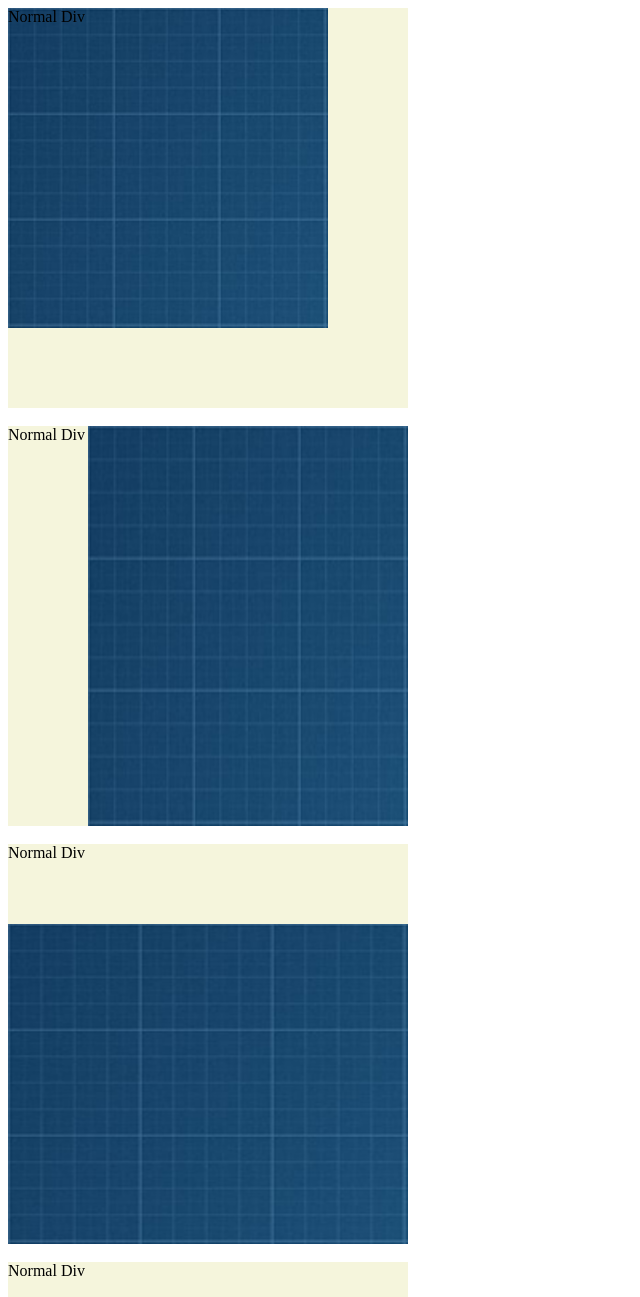
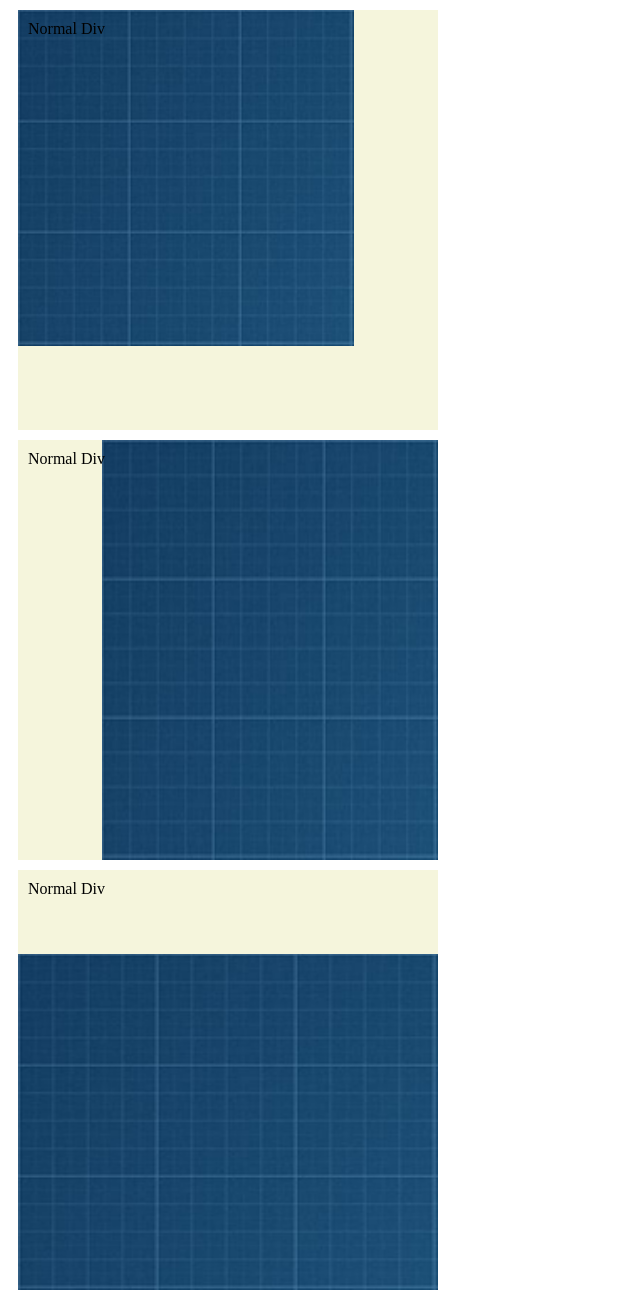
Before and after one commit to 3bdoMorsyy/CSS-Course, a plain HTML site: page Assignment 2/index.html in a window 1280 px wide. Shown: the top 1297 px of the page, without its empty margins (0-640 px from the left). Drawn offline with Linux system fonts and the light colour scheme.

Commit message:
Assignment 1 , 2

```diff
--- a/Assignment 2/index.html
+++ b/Assignment 2/index.html
@@ -6,20 +6,20 @@
     <link rel="stylesheet" href="master.css">
 </head>
 <body>
-    <!-- <div class="assign-1-shape-1">Normal Div</div><br>
-    <div class="assign-1-shape-2">Normal Div</div><br>
-    <div class="assign-1-shape-3">Normal Div</div><br>
+    <!-- <div class="assign-1-shape-1">Normal Div</div>
+    <div class="assign-1-shape-2">Normal Div</div>
+    <div class="assign-1-shape-3">Normal Div</div>
     <hr> -->
                             <!-- 2 -->
-    <!-- <div class="assign-1-shape-4">Normal Div</div><br>
-    <div class="assign-1-shape-5">Normal Div</div><br>
-    <div class="assign-1-shape-6">Normal Div</div><br>
-    <div class="assign-1-shape-7">Normal Div</div><br> -->
+    <!-- <div class="assign-1-shape-4">Normal Div</div>
+    <div class="assign-1-shape-5">Normal Div</div>
+    <div class="assign-1-shape-6">Normal Div</div>
+    <div class="assign-1-shape-7">Normal Div</div> -->
 
                             <!-- 3 , 4 -->
-    <div class="assign-1-shape-4">Normal Div</div><br>
-    <div class="assign-1-shape-5">Normal Div</div><br>
-    <div class="assign-1-shape-6">Normal Div</div><br>
-    <div class="assign-1-shape-7">Normal Div</div><br>
+    <div class="assign-1-shape-4">Normal Div</div>
+    <div class="assign-1-shape-5">Normal Div</div>
+    <div class="assign-1-shape-6">Normal Div</div>
+    <div class="assign-1-shape-7">Normal Div</div>
 </body>
 </html>
--- a/Assignment 2/master.css
+++ b/Assignment 2/master.css
@@ -1,4 +1,6 @@
 /* div {
+margin: 10px;
+padding: 10px;
 width: 500px;
 padding: 20px;
 background-color: blueviolet;
@@ -14,6 +16,8 @@ background-color: rgb(138, 43, 226 ,0.1);
                             /* 2 */
 
 /* div{
+        margin: 10px;
+        padding: 10px;
         width: 400px;
         height: 400px;
         background-image: url("css-assignment-5-8.png");
@@ -32,6 +36,8 @@ background-color: rgb(138, 43, 226 ,0.1);
 } */
                                     /* 3 */
 /* div {
+    margin: 10px;
+    padding: 10px;
      width: 400px;
      height: 400px;
      background-color: beige;
@@ -59,6 +65,8 @@ background-color: rgb(138, 43, 226 ,0.1);
                                         /* 4 */
 
 div {
+    margin: 10px;
+    padding: 10px;
     width: 400px;
     height: 400px;
     background-color: beige;
```
